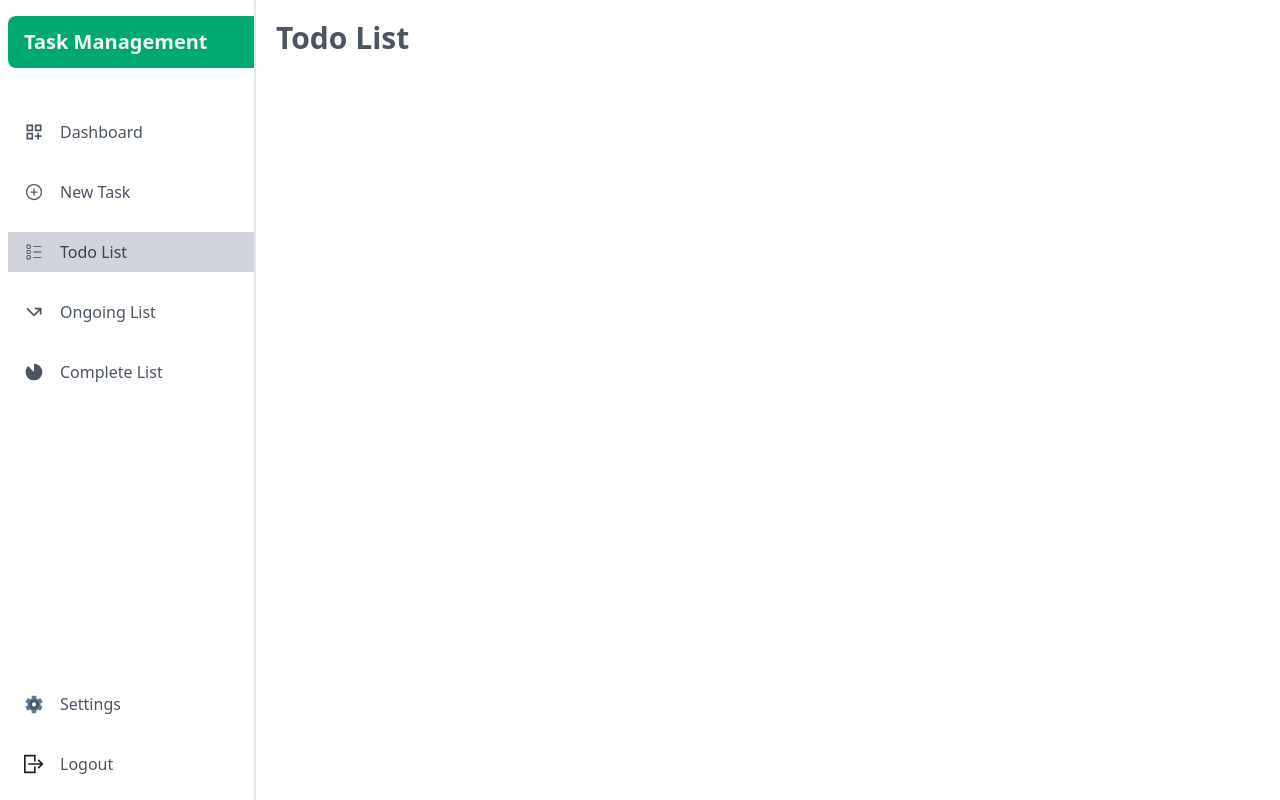
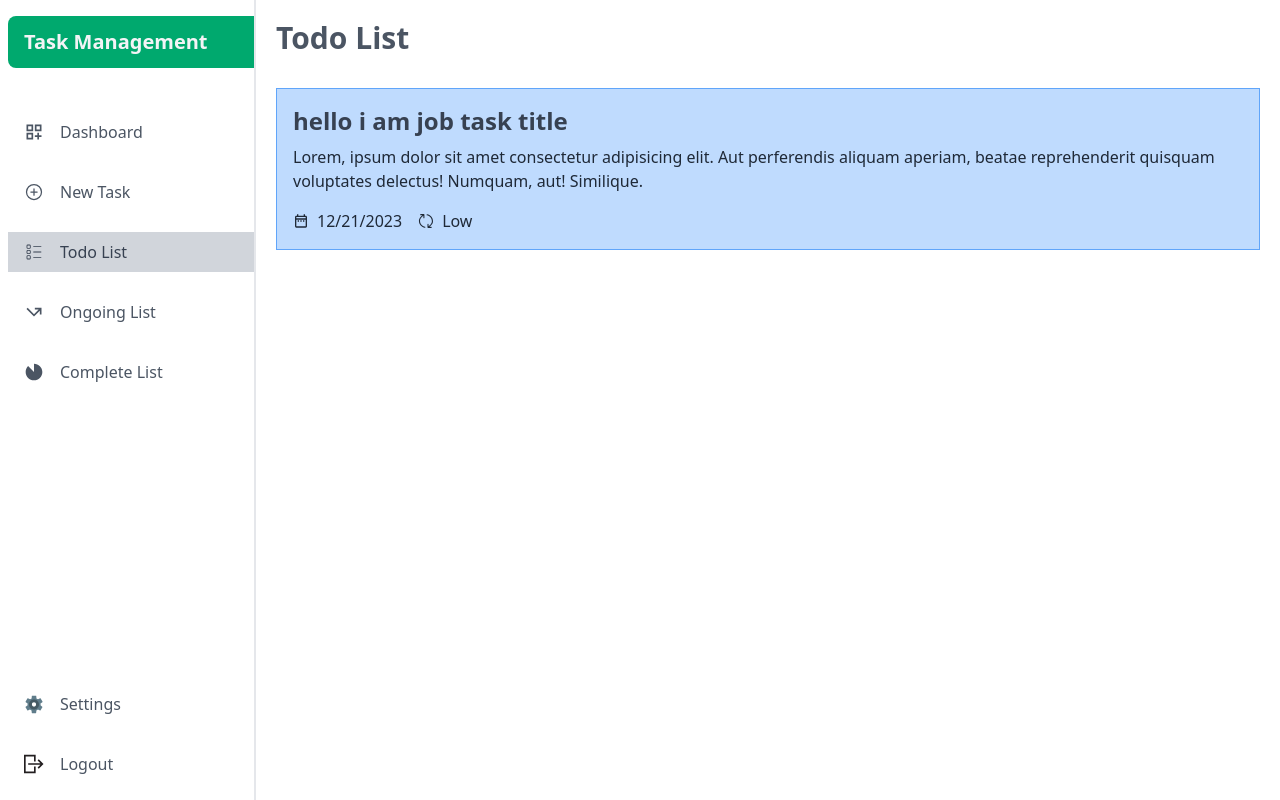
Before and after one commit to Anirbandasjoy/task-management-client, a React (Vite) app: page /dashboard/todo-list in a window 1280 px wide. Built offline with nearby package versions, Linux system fonts and the light colour scheme; no server answers; sample sign-in values are in the browser's storage.

Commit message:
added job task static card

```diff
--- a/package.json
+++ b/package.json
@@ -10,6 +10,7 @@
     "preview": "vite preview"
   },
   "dependencies": {
+    "@tanstack/react-query": "^5.14.2",
     "axios": "^1.6.2",
     "firebase": "^10.7.1",
     "formik": "^2.4.5",
--- a/src/pages/Dashboard/TodoList/TodoList.jsx
+++ b/src/pages/Dashboard/TodoList/TodoList.jsx
@@ -1,8 +1,33 @@
 import Title from "../../../components/Title/Title";
+import { MdOutlineDateRange } from "react-icons/md";
+import { RxUpdate } from "react-icons/rx";
 const TodoList = () => {
   return (
     <div>
       <Title title="Todo List" />
+
+      <div className="mt-8 spy">
+        <div className="bg-blue-200 p-4 border  border-blue-400">
+          <h1 className="text-2xl font-semibold text-gray-700">
+            hello i am job task title
+          </h1>
+          <p className="mt-2">
+            Lorem, ipsum dolor sit amet consectetur adipisicing elit. Aut
+            perferendis aliquam aperiam, beatae reprehenderit quisquam
+            voluptates delectus! Numquam, aut! Similique.
+          </p>
+          <div className="mt-4 flex items-center gap-4">
+            <div className="flex  items-center gap-2">
+              <MdOutlineDateRange />
+              <h2>12/21/2023</h2>
+            </div>
+            <div className="flex items-center gap-2">
+              <RxUpdate />
+              <h2>Low</h2>
+            </div>
+          </div>
+        </div>
+      </div>
     </div>
   );
 };
```
Also changed, not shown: 1 other file (tests, documents, lock files or other folders).
